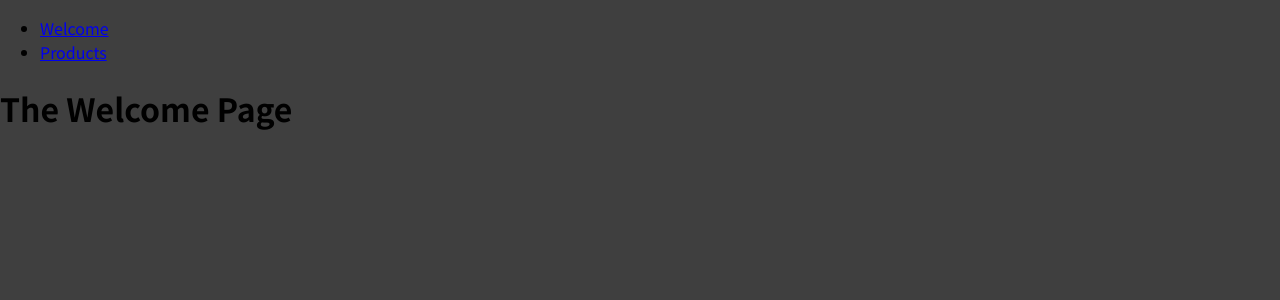
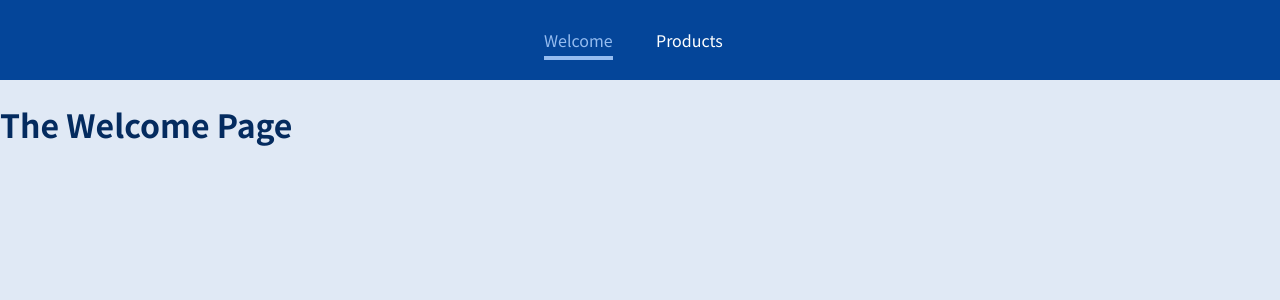
Before and after one commit to luisluft/react-router-dom, a React (Create React App) app: page /welcome in a window 1280 px wide. Shown: the top 300 px of the page. Built offline with nearby package versions, Linux system fonts and the light colour scheme.

Commit message:
update to navlinks with builtin active link

```diff
--- a/src/components/MainHeader.js
+++ b/src/components/MainHeader.js
@@ -1,16 +1,29 @@
 import React from "react";
-import { Link } from "react-router-dom";
+import { NavLink } from "react-router-dom";
+import classes from "./MainHeader.module.css";
 
 const MainHeader = () => {
   return (
-    <header>
+    <header className={classes.header}>
       <nav>
         <ul>
           <li>
-            <Link to="/welcome">Welcome</Link>
+            <NavLink
+              to="/welcome"
+              className={(isActive) =>
+                !isActive.isActive ? "" : classes.active
+              }>
+              Welcome
+            </NavLink>
           </li>
           <li>
-            <Link to="/products">Products</Link>
+            <NavLink
+              to="/products"
+              className={(isActive) =>
+                !isActive.isActive ? "" : classes.active
+              }>
+              Products
+            </NavLink>
           </li>
         </ul>
       </nav>
--- /dev/null
+++ b/src/components/MainHeader.module.css
@@ -0,0 +1,38 @@
+.header {
+  width: 100%;
+  height: 5rem;
+  background-color: #044599;
+  padding: 0 10%;
+}
+
+.header nav {
+  height: 100%;
+}
+
+.header ul {
+  height: 100%;
+  list-style: none;
+  display: flex;
+  padding: 0;
+  margin: 0;
+  align-items: center;
+  justify-content: center;
+}
+
+.header li {
+  margin: 0 1rem;
+  width: 5rem;
+}
+
+.header a {
+  color: white;
+  text-decoration: none;
+}
+
+.header a:hover,
+.header a:active,
+.header a.active {
+  color: #95bcf0;
+  padding-bottom: 0.25rem;
+  border-bottom: 4px solid #95bcf0;
+}
--- a/src/index.css
+++ b/src/index.css
@@ -1,14 +1,26 @@
-@import url('https://fonts.googleapis.com/css2?family=Noto+Sans+JP:wght@400;700&display=swap');
+@import url("https://fonts.googleapis.com/css2?family=Noto+Sans+JP:wght@400;700&display=swap");
 
 * {
   box-sizing: border-box;
 }
 
 html {
-  font-family: 'Noto Sans JP', sans-serif;
+  font-family: "Noto Sans JP", sans-serif;
 }
 
 body {
   margin: 0;
-  background-color: #3f3f3f;
+  background-color: #e0e9f5;
 }
+
+main {
+  margin-top: 7rem;
+  text-align: center;
+}
+
+h1,
+h2,
+h3,
+p {
+  color: #042b5f;
+}
```
Also changed, not shown: 1 other file (tests, documents, lock files or other folders).
